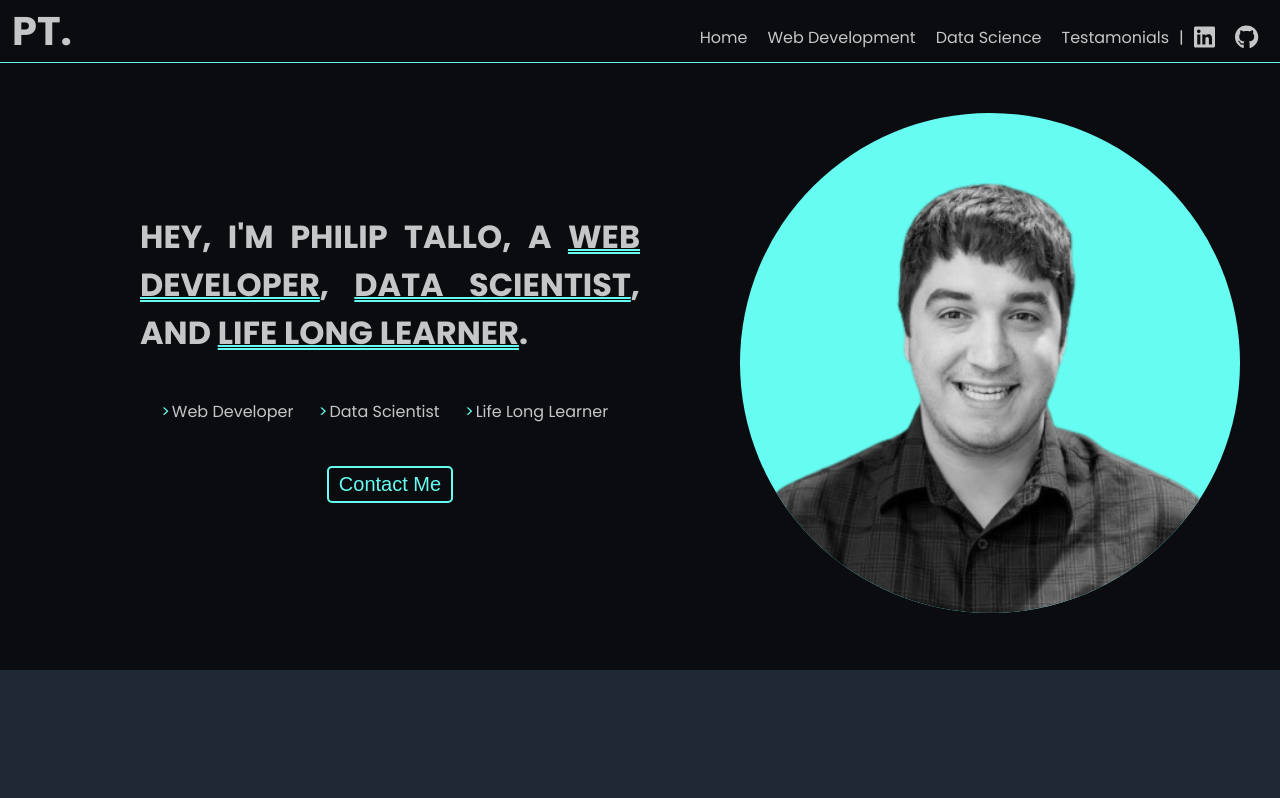
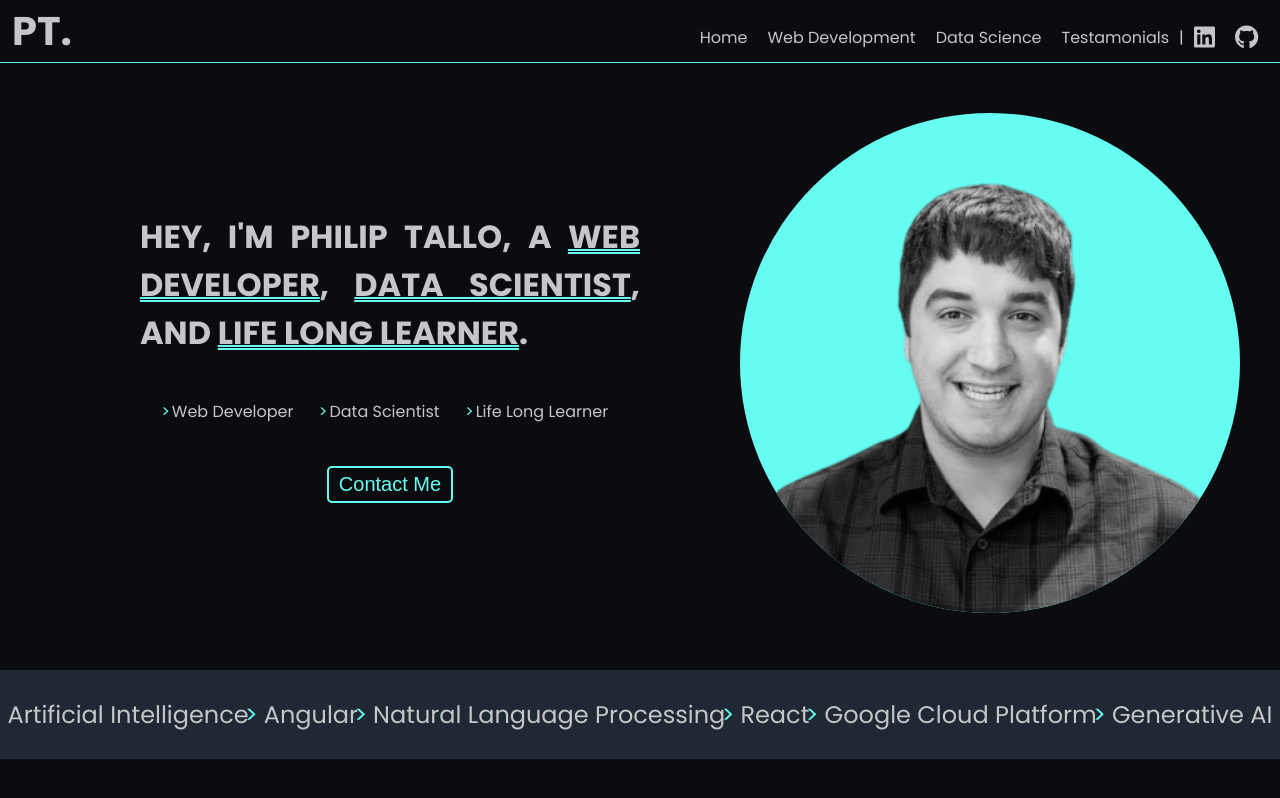
Before and after one commit to ptallo/personal_website, a React (Vite) app: page / in a window 1280 px wide. Built offline with nearby package versions, Linux system fonts and the light colour scheme.

Commit message:
add keyword bar below HeroImage

```diff
--- a/src/App.tsx
+++ b/src/App.tsx
@@ -1,5 +1,6 @@
 import './App.scss'
 import { HeroImage } from './components/HeroImage/HeroImage'
+import { KeywordBar } from './components/KeywordBar/KeywordBar'
 import { Navbar } from './components/Navbar/Navbar'
 
 function App() {
@@ -8,6 +9,7 @@ function App() {
     <div>
       <Navbar/>
       <HeroImage/>
+      <KeywordBar/>
     </div>
   )
 }
--- /dev/null
+++ b/src/components/KeywordBar/KeywordBar.scss
@@ -0,0 +1,23 @@
+@import "../../index.scss";
+
+.keyword-bar {
+    width: 100%;
+    background-color: $background-color-2;
+    padding: 1.7em 0;
+
+    display: flex;
+    flex-direction: row;
+    justify-content: space-around;
+
+    &>li {
+        color: $text-color;
+        font-size: 1.5em;
+        padding: 0 0.25em;
+    }
+
+    &>li::marker {
+        content: '>';
+        color: $accent-color;
+    }
+
+}
--- /dev/null
+++ b/src/components/KeywordBar/KeywordBar.tsx
@@ -0,0 +1,12 @@
+import './KeywordBar.scss';
+
+export function KeywordBar() {
+  return <ul className='keyword-bar'>
+    <li>Artificial Intelligence</li>
+    <li>Angular</li>
+    <li>Natural Language Processing</li>
+    <li>React</li>
+    <li>Google Cloud Platform</li>
+    <li>Generative AI</li>
+  </ul>;
+}
--- a/src/index.scss
+++ b/src/index.scss
@@ -16,5 +16,5 @@ html, body {
     height: 100%;
 
     font-family: 'Poppins';
-    background-color: $background-color-2;
+    background-color: $background-color;
 }
```
